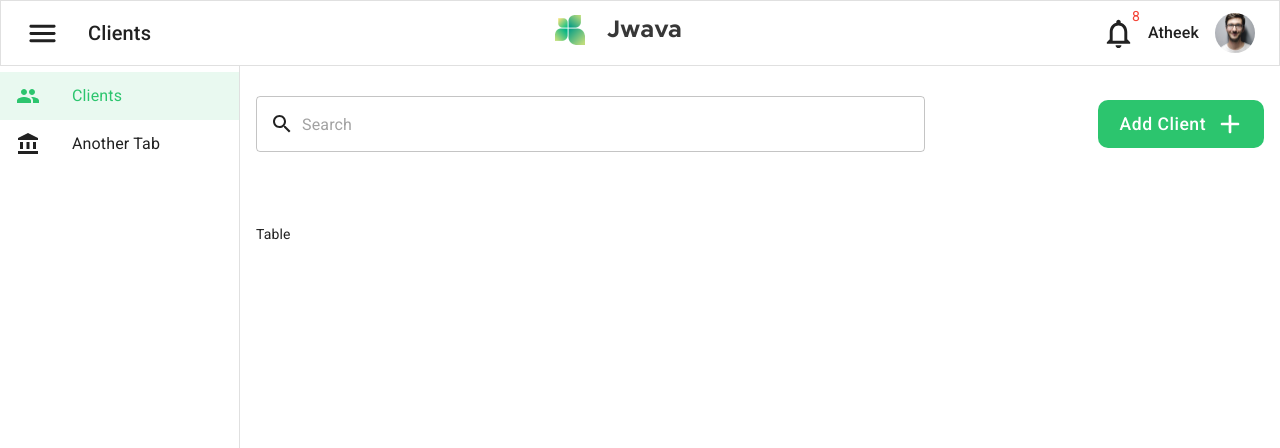
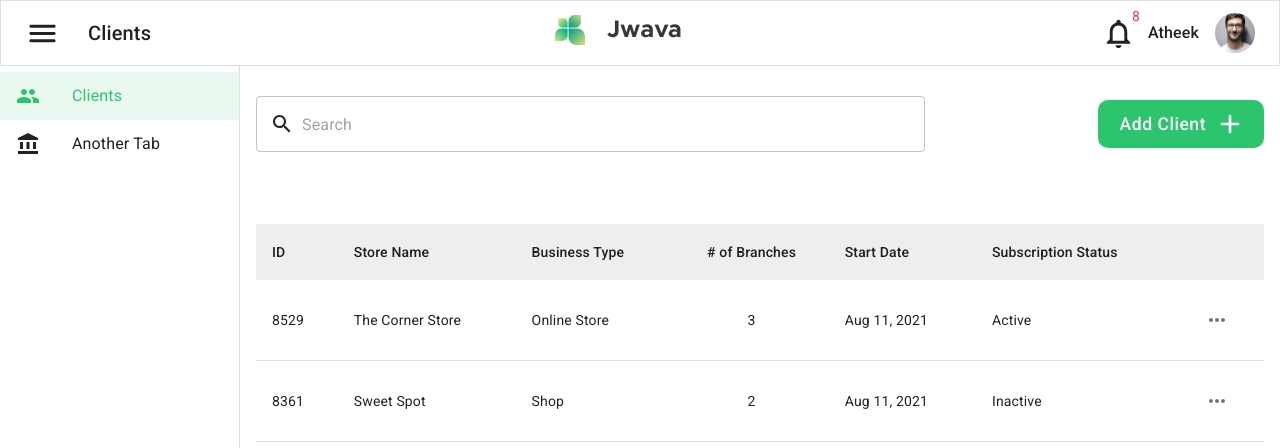
Before and after one commit to ahmed-abdelhamid/jwava, a Next.js app: page / in a window 1280 px wide. Shown: the top 448 px of the page. Built offline with nearby package versions, Linux system fonts and the light colour scheme.

Commit message:
Delete client is finished

```diff
--- /dev/null
+++ b/src/components/ClientsTable/ClientsTable.js
@@ -0,0 +1,110 @@
+import { useState } from 'react';
+import {
+  TableContainer,
+  Table,
+  TableHead,
+  TableRow,
+  TableBody,
+  TableCell,
+  IconButton,
+  Menu,
+  MenuItem,
+} from '@material-ui/core';
+import { MoreHoriz as MoreIcon } from '@material-ui/icons';
+import useStyles from './styles';
+
+const ClientsTable = ({ clients, setClientID, deleteClient }) => {
+  const classes = useStyles();
+  const [anchorEl, setAnchorEl] = useState(null);
+
+  const openMenu = (e, clientID) => {
+    setAnchorEl(e.currentTarget);
+    setClientID(clientID);
+  };
+
+  const closeMenu = () => {
+    setAnchorEl(null);
+    setClientID(null);
+  };
+
+  const handleClick = () => {
+    closeMenu();
+    deleteClient();
+  };
+
+  const renderMenu = (
+    <Menu
+      classes={{ paper: classes.menu }}
+      elevation={0}
+      anchorEl={anchorEl}
+      open={!!anchorEl}
+      onClose={closeMenu}
+      getContentAnchorEl={undefined}
+      anchorOrigin={{
+        vertical: 'bottom',
+        horizontal: 'left',
+      }}
+      transformOrigin={{
+        vertical: 'top',
+        horizontal: 'center',
+      }}
+    >
+      <MenuItem>View</MenuItem>
+      <MenuItem>Edit</MenuItem>
+      <MenuItem onClick={handleClick} className={classes.warning}>
+        Delete
+      </MenuItem>
+    </Menu>
+  );
+
+  return (
+    <TableContainer>
+      <Table aria-label="Clients Table">
+        <TableHead>
+          <TableRow>
+            <TableCell>ID</TableCell>
+            <TableCell>Store Name</TableCell>
+            <TableCell>Business Type</TableCell>
+            <TableCell align="center"># of Branches</TableCell>
+            <TableCell>Start Date</TableCell>
+            <TableCell>Subscription Status</TableCell>
+            <TableCell />
+          </TableRow>
+        </TableHead>
+        <TableBody>
+          {clients.map((client, i) => (
+            <TableRow key={i}>
+              <TableCell>{client.id}</TableCell>
+              <TableCell>{client.storeName}</TableCell>
+              <TableCell>{client.businessType}</TableCell>
+              <TableCell align="center">{client.noOfBranches}</TableCell>
+              <TableCell>
+                {client.startDate.toLocaleDateString(undefined, {
+                  year: 'numeric',
+                  month: 'short',
+                  day: 'numeric',
+                })}
+              </TableCell>
+              <TableCell>
+                {client.subscriptionStatus ? 'Active' : 'Inactive'}
+              </TableCell>
+              <TableCell>
+                <IconButton
+                  edge="end"
+                  onClick={(e) => {
+                    openMenu(e, client.id);
+                  }}
+                >
+                  <MoreIcon />
+                </IconButton>
+              </TableCell>
+            </TableRow>
+          ))}
+        </TableBody>
+      </Table>
+      {renderMenu}
+    </TableContainer>
+  );
+};
+
+export default ClientsTable;
--- /dev/null
+++ b/src/components/ClientsTable/styles.js
@@ -0,0 +1,13 @@
+import { makeStyles } from '@material-ui/core';
+
+const useStyles = makeStyles(({ palette }) => ({
+  menu: {
+    minWidth: 100,
+    border: `1px solid ${palette.grey[200]}`,
+  },
+  warning: {
+    color: palette.error.main,
+  },
+}));
+
+export default useStyles;
--- a/src/components/Heading/Heading.js
+++ b/src/components/Heading/Heading.js
@@ -8,8 +8,9 @@ import {
 } from '@material-ui/core';
 import { Search as SearchIcon } from '@material-ui/icons';
 
-const Heading = ({ children }) => {
+const Heading = ({ children, searchValue, handleSearch }) => {
   const mobile = useMediaQuery(({ breakpoints }) => breakpoints.down('xs'));
+
   return (
     <Grid
       container
@@ -20,6 +21,8 @@ const Heading = ({ children }) => {
       <Grid component={Box} order={mobile ? 1 : 0} item xs={12} sm={8}>
         <FormControl variant="outlined" fullWidth color="secondary">
           <OutlinedInput
+            value={searchValue}
+            onChange={handleSearch}
             placeholder="Search"
             id="search"
             startAdornment={
--- a/src/pages/index.js
+++ b/src/pages/index.js
@@ -1,4 +1,5 @@
-import { Grid, Box, Button } from '@material-ui/core';
+import { useState } from 'react';
+import { Grid, Button } from '@material-ui/core';
 import {
   AddRounded as AddIcon,
   People as PeopleIcon,
@@ -6,10 +7,29 @@ import {
 import Navbar from '../components/Navbar/Navbar';
 import Heading from '../components/Heading/Heading';
 import ResponsiveDrawer from '../components/ResponsiveDrawer/ResponsiveDrawer';
+import ClientsTable from '../components/ClientsTable/ClientsTable';
+import { clients } from '../utils/date/clients';
 
 const drawerNames = [{ name: 'Clients', Icon: PeopleIcon }];
 
 export default function Clients() {
+  const [filteredClients, setFilteredClients] = useState(clients);
+  const [searchValue, setSearchValue] = useState('');
+  const [clientID, setClientID] = useState();
+
+  const deleteClient = () => {
+    const clients = filteredClients.filter(({ id }) => id !== clientID);
+    setFilteredClients(clients);
+  };
+
+  const handleSearch = (e) => {
+    const { value } = e.target;
+    setSearchValue(value);
+    const filteredClients = clients.filter(({ storeName }) =>
+      storeName.toLowerCase().includes(value.toLowerCase())
+    );
+    setFilteredClients(filteredClients);
+  };
   return (
     <>
       <Navbar pageName="Clients" />
@@ -18,7 +38,7 @@ export default function Clients() {
         <Grid container direction="column" spacing={2}>
           {/* Heading Content */}
           <Grid item>
-            <Heading>
+            <Heading searchValue={searchValue} handleSearch={handleSearch}>
               <Button
                 disableElevation
                 color="secondary"
@@ -32,7 +52,13 @@ export default function Clients() {
           </Grid>
 
           {/* Table Content */}
-          <Grid item>Table</Grid>
+          <Grid item>
+            <ClientsTable
+              clients={filteredClients}
+              setClientID={setClientID}
+              deleteClient={deleteClient}
+            />
+          </Grid>
         </Grid>
       </ResponsiveDrawer>
     </>
--- a/src/utils/date/clients.js
+++ b/src/utils/date/clients.js
@@ -0,0 +1,18 @@
+export const clients = [
+  {
+    id: '8529',
+    storeName: 'The Corner Store',
+    businessType: 'Online Store',
+    noOfBranches: 3,
+    startDate: new Date(),
+    subscriptionStatus: true,
+  },
+  {
+    id: '8361',
+    storeName: 'Sweet Spot',
+    businessType: 'Shop',
+    noOfBranches: 2,
+    startDate: new Date(),
+    subscriptionStatus: false,
+  },
+];
--- a/src/utils/theme.js
+++ b/src/utils/theme.js
@@ -1,4 +1,5 @@
 import { createTheme } from '@material-ui/core/styles';
+import grey from '@material-ui/core/colors/grey';
 
 const theme = createTheme({
   palette: {
@@ -33,6 +34,16 @@ const theme = createTheme({
         color: 'inherit',
       },
     },
+    MuiTableHead: {
+      root: {
+        backgroundColor: grey[200],
+      },
+    },
+    MuiTableCell: {
+      head: {
+        borderBottomWidth: '0px',
+      },
+    },
   },
 });
 
```
